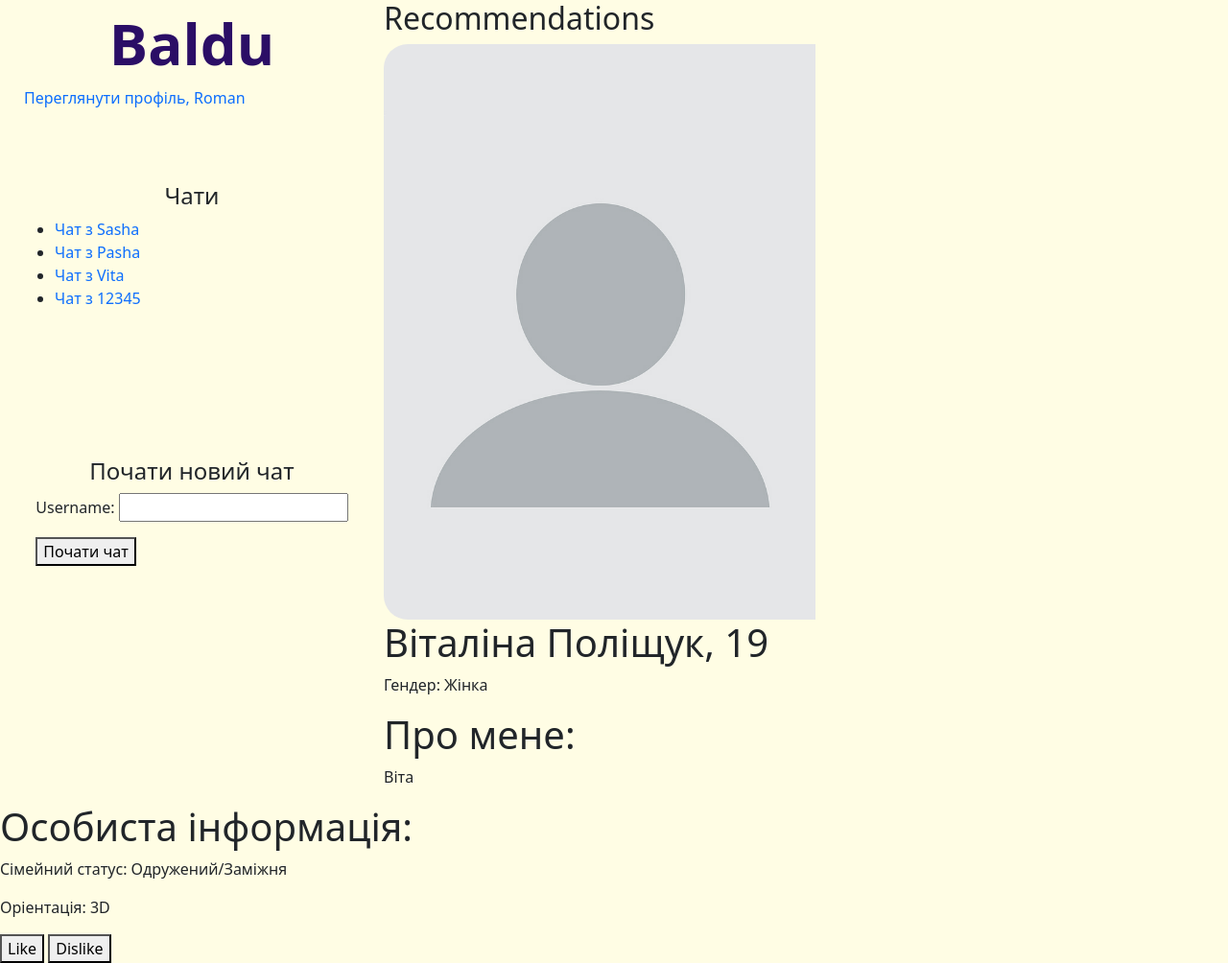
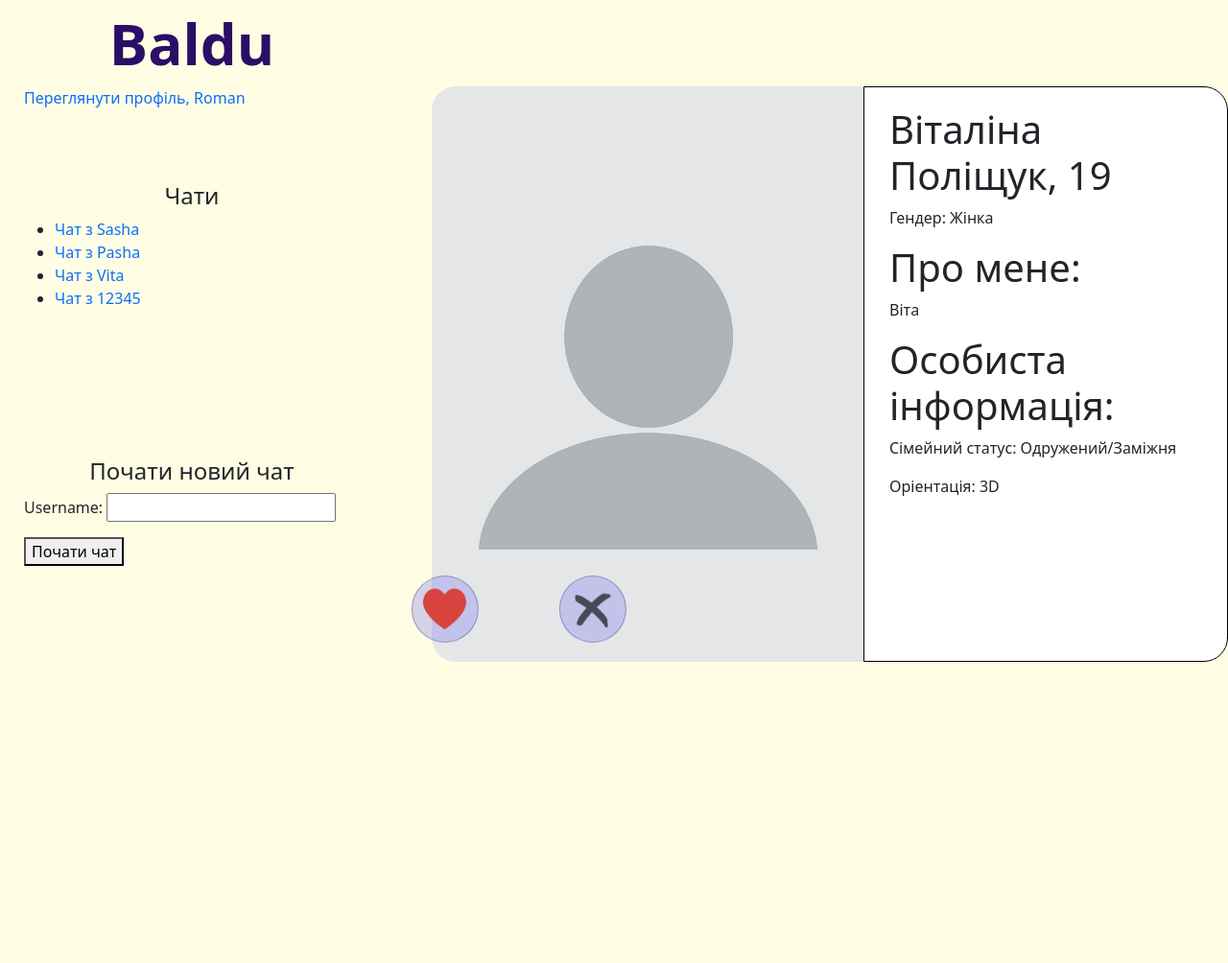
Before and after one commit to Rom-Cola/Baldu, a Django app: page /main/ in a window 1280 px wide. Shown: the whole page at 96% size. After the commit the page ends 690 px from the top, so only its background shows below. Run offline with Django 5.2, Linux system fonts and the light colour scheme; a user stored in the database is signed in; data comes from the database, SQL or seed files in the repository; both versions use the stored data as it was after the commit.

Commit message:
update main page frontend

```diff
--- a/BalduApp/static/BalduApp/css/main.css
+++ b/BalduApp/static/BalduApp/css/main.css
@@ -9,6 +9,12 @@ aside {
     display: flex;
     align-items: center;
     flex-direction: column;
+}
+
+.main_part {
+    display: flex;
+    padding-top: 90px;
+    padding-left: 50px;
 }
 
 aside a {
@@ -23,24 +29,22 @@ aside p {
     font-size: 16px;
 }
 
-aside .user_profile_link, aside .current_chats {
+aside .user_profile_box, aside .current_chats_box, .new_chat_box {
     width: 100%;
     float: left;
     margin-left: 50px;
 }
 
-aside .user_profile_link {
+aside .user_profile_box {
     height: 100px;
 }
 
-aside .current_chats {
+aside .current_chats_box {
     height: 250px;
 }
 
 .user_photo img {
     display: flex;
-    justify-content: center;
-    align-items: center;
     width: 450px;
     height: 600px;
     border-radius: 25px 0 0 25px;
@@ -50,3 +54,43 @@ aside .current_chats {
 .logo {
     margin-top: 5px;
 }
+
+.user_info {
+    flex-direction: column;
+    width: 450px;
+    height: 600px;
+    border-radius: 0 25px 25px 0;
+    word-wrap: break-word;
+    background-color: #fff;
+    background-clip: border-box;
+    border: 1px solid #000000;
+    padding: 20px 26px;
+    display: flex;
+}
+
+.rating_buttons {
+    position: absolute;
+    top: 600px;
+    left: 42.25%;
+    transform: translateX(-50%);
+}
+
+.rating_buttons img {
+    width: 80%;
+    height: 80%;
+}
+
+.like_button button, .dislike_button button {
+    width: 70px;
+    height: 70px;
+    background-color: #7776f050;
+    border: 1px solid #2B0E6650;
+    border-radius: 50px;
+    align-items: center;
+    justify-content: center;
+
+}
+
+.like_button {
+    margin-right: 80px;
+}
--- a/templates/BalduApp/main_page.html
+++ b/templates/BalduApp/main_page.html
@@ -14,12 +14,12 @@
     <aside>
         {% include 'BalduApp/main_logo.html' %}
 
-        <div class="user_profile_link">
+        <div class="user_profile_box">
             <a href="{% url 'profile' %}"><p>Переглянути профіль, {{ user.username }}</p></a>
         </div>
 
         <h2>Чати</h2>
-        <div class="current_chats">
+        <div class="current_chats_box">
             <ul>
                 {% if chat_users %}
                     {% for chat in chat_users %}
@@ -32,7 +32,7 @@
         </div>
 
         <h2>Почати новий чат</h2>
-        <div class="new_chat">
+        <div class="new_chat_box">
             <form method="post">
                 {% csrf_token %}
                 {{ form.as_p }}
@@ -42,8 +42,9 @@
     </aside>
 
     <main>
-        <h2>Recommendations</h2>
+        <div class="main_part">
             {% if current_recommended_user %}
+                <div class="photo_box">
                     {% if user.photo %}
                         <div class="user_photo">
                             <img src="" alt="recommendation photo" class="recommendation_photo">
@@ -53,6 +54,7 @@
                             <img src="{% static 'BalduApp/img/no_photo.jpg' %}" alt="no photo available" class="recommendation_photo">
                         </div>
                     {% endif %}
+                </div>
 
                 <div class="user_info">
                     <h1>{{ current_recommended_user.first_name }} {{ current_recommended_user.last_name }}, {{ current_recommended_user.age }}</h1>
@@ -66,23 +68,28 @@
                     <p>Оріентація: {{ current_recommended_user.orientation }}</p>
                 </div>
 
-            <form method="post" style="display: inline;">
+                <div class="rating_buttons">
+                    <form method="post" style="display: inline;" class="like_button">
                         {% csrf_token %}
                         <input type="hidden" name="user_id" value="{{ current_recommended_user.id }}">
-                <button type="submit" name="like">Like</button>
+                        <button type="submit" name="like"><img src="{% static 'BalduApp/img/img_heart_button.png' %}" alt="like"></button>
                     </form>
-            <form method="post" style="display: inline;">
+                    <form method="post" style="display: inline;" class="dislike_button">
                         {% csrf_token %}
                         <input type="hidden" name="user_id" value="{{ current_recommended_user.id }}">
-                <button type="submit" name="dislike">Dislike</button>
+                        <button type="submit" name="dislike"><img src="{% static 'BalduApp/img/img_cross_button.png' %}" alt="dislike"></button>
                     </form>
+                </div>
 
             {% else %}
                 <div class="user_photo">
                     <img src="{% static 'BalduApp/img/no_photo.jpg' %}" alt="no photo available" class="recommendation_photo">
-                <p>No more recommendations available.</p>
+                </div>
+                <div class="user_info">
+                    <h1>Більше рекомендацій немає.</h1>
                 </div>
             {% endif %}
+        </div>
     </main>
 </body>
 </html>
```
Also changed, not shown: BalduApp/static/BalduApp/img/img_cross_button.png (added), BalduApp/static/BalduApp/img/img_heart_button.png (added), db.sqlite3. Lines whose indentation alone changed are shown as unchanged.
